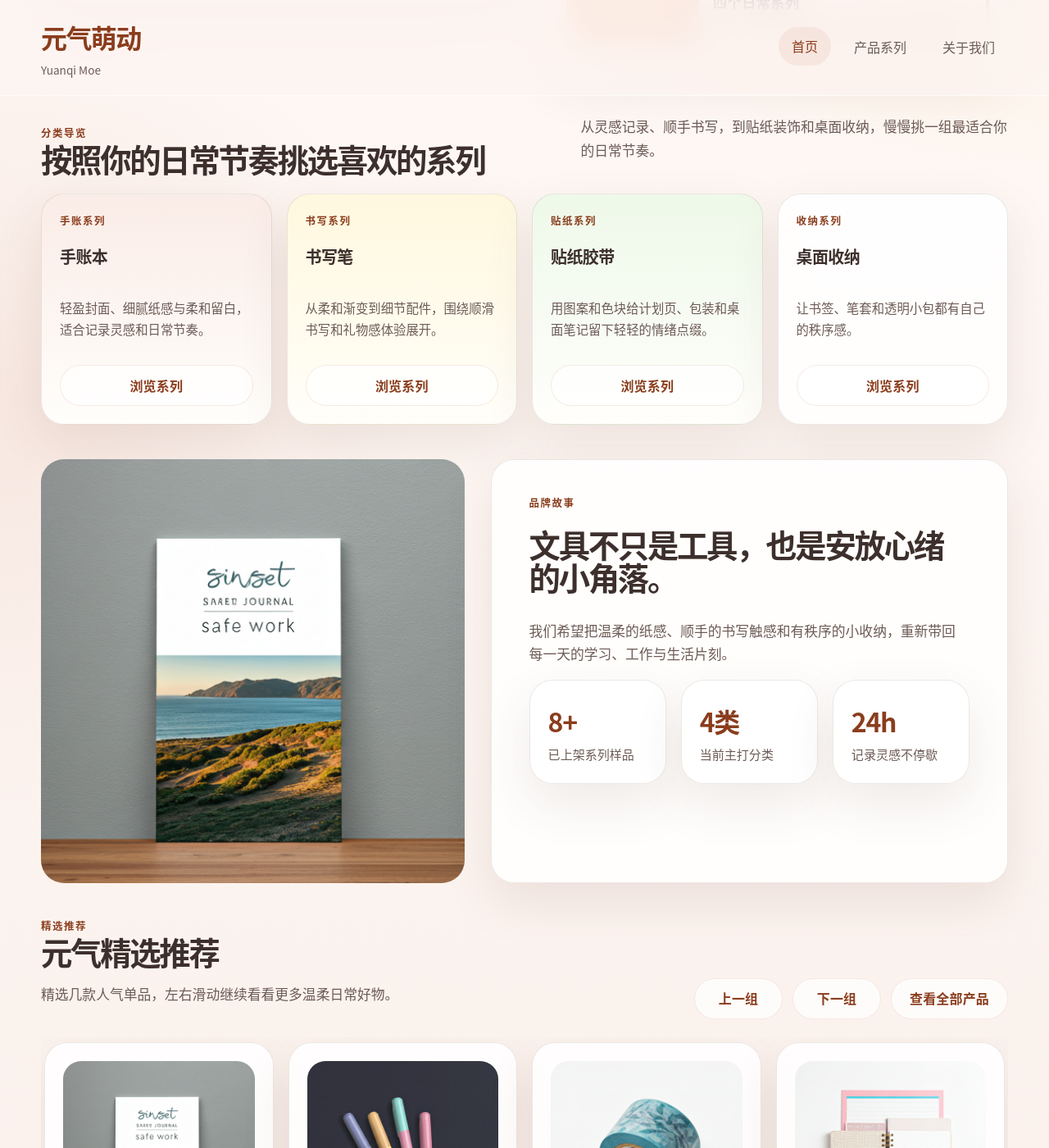
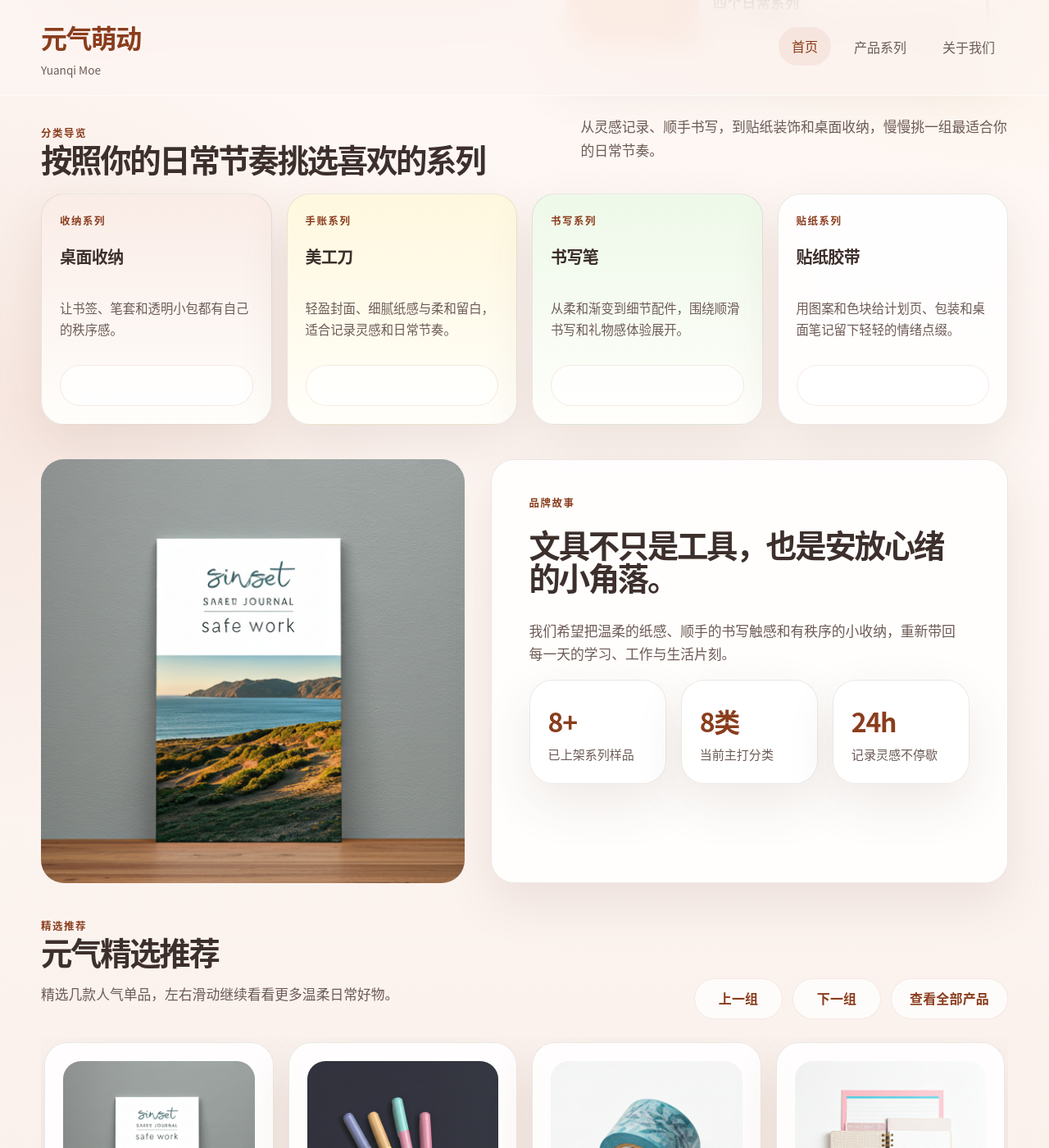
Before and after one commit to qichun9677-crypto/yuanqimoe-site, a Jekyll site: the page built from index.html, in a window 1280 px wide and 1400 px high, scrolled down 655 px. Shown: the whole window at 82% size. Built offline with Jekyll 4.4.1, drawn with Linux system fonts in a browser that asks for light colours.

Commit message:
Update _data/home.yml (via Pages CMS)

```diff
--- a/_data/home.yml
+++ b/_data/home.yml
@@ -14,37 +14,29 @@ explore:
   title: 按照你的日常节奏挑选喜欢的系列
   summary: 从灵感记录、顺手书写，到贴纸装饰和桌面收纳，慢慢挑一组最适合你的日常节奏。
 categories:
-  - name: 手账本
+  - name: 桌面收纳
+    kicker: 收纳系列
+    description: 让书签、笔套和透明小包都有自己的秩序感。
+  - name: 美工刀
     kicker: 手账系列
     description: 轻盈封面、细腻纸感与柔和留白，适合记录灵感和日常节奏。
-    button_label: 浏览系列
-    button_link: /products/#journals
   - name: 书写笔
     kicker: 书写系列
     description: 从柔和渐变到细节配件，围绕顺滑书写和礼物感体验展开。
-    button_label: 浏览系列
-    button_link: /products/#pens
   - name: 贴纸胶带
     kicker: 贴纸系列
     description: 用图案和色块给计划页、包装和桌面笔记留下轻轻的情绪点缀。
-    button_label: 浏览系列
-    button_link: /products/#stickers
-  - name: 桌面收纳
-    kicker: 收纳系列
-    description: 让书签、笔套和透明小包都有自己的秩序感。
-    button_label: 浏览系列
-    button_link: /products/#storage
 story:
   eyebrow: 品牌故事
   title: 文具不只是工具，也是安放心绪的小角落。
   summary: 我们希望把温柔的纸感、顺手的书写触感和有秩序的小收纳，重新带回每一天的学习、工作与生活片刻。
   image: /assets/images/story-journal.jpg
 stats:
-  - value: "8+"
+  - value: 8+
     label: 已上架系列样品
-  - value: 4类
+  - value: 8类
     label: 当前主打分类
-  - value: "24h"
+  - value: 24h
     label: 记录灵感不停歇
 featured:
   title: 元气精选推荐
```
